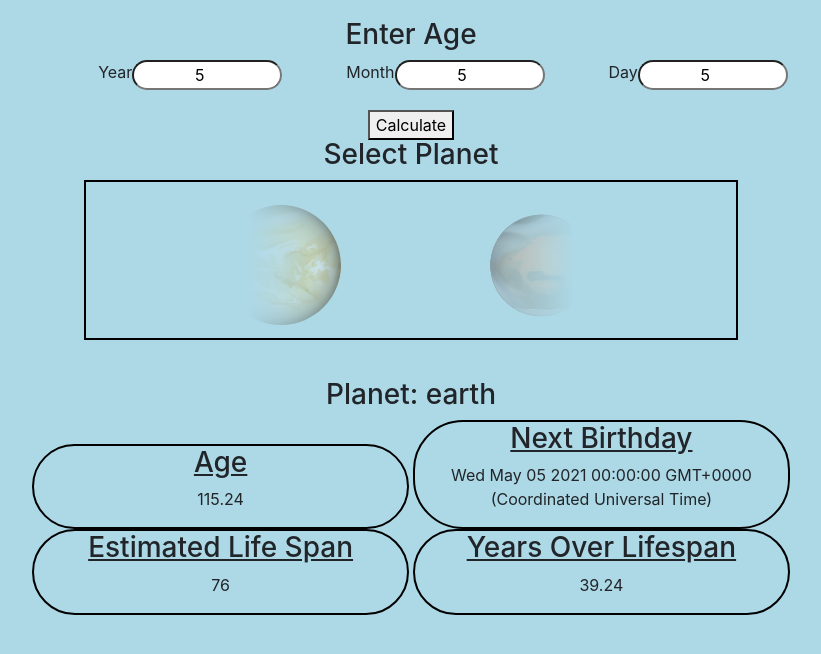
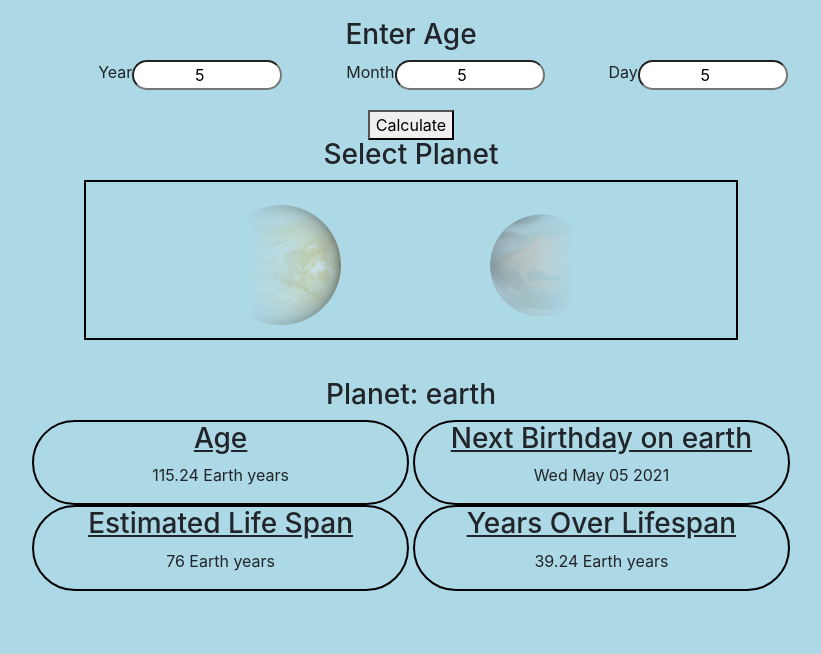
Before and after one commit to JJohan-work/GalacticAge, a website built with webpack: page src/index.html in a window 1280 px wide. Both pictures are taken after typing "5", "5", "5" into the empty fields and a click on the button "Calculate". Shown: the part 70-724 px from the top of the page, without its empty margins (229-1050 px from the left). Built offline with nearby package versions, Linux system fonts and the light colour scheme; files whose address does not match are found by name.

Commit message:
update UI with year names, lifespan and template literals

```diff
--- a/src/index.html
+++ b/src/index.html
@@ -40,7 +40,7 @@
       <p></p>
     </div>
     <div id="nextBirthday">
-      <h3>Next Birthday</h3>
+      <h3></h3>
       <p></p>
     </div>
     <div id="lifespan">
@@ -48,7 +48,7 @@
       <p></p>
     </div>
     <div id="timeLeft">
-      <h3>Time Left</h3>
+      <h3></h3>
       <p></p>
     </div>
   </div>
--- a/src/js/display.js
+++ b/src/js/display.js
@@ -30,14 +30,14 @@ export default class Display {
       "7":"neptune"
     };
     this.belongTo = {
-      "0":"mercurian",
-      "1":"venusian",
-      "2":"earthen",
-      "3":"martian",
-      "4":"jovian",
-      "5":"saturnian",
-      "6":"uranian",
-      "7":"neptunian"
+      "0":"Mercurian",
+      "1":"Venusian",
+      "2":"Earth",
+      "3":"Martian",
+      "4":"Jovian",
+      "5":"Saturnian",
+      "6":"Uranian",
+      "7":"Neptunian"
     };
     this.position = 2;
   }
@@ -48,6 +48,10 @@ export default class Display {
     } else if (!direction && this.position > 0) {
       this.position = this.position - 1;
     }
+  }
+
+  getUnit() {
+    return this.belongTo[this.position];
   }
 
   getPlanet() {
--- a/src/main.js
+++ b/src/main.js
@@ -36,13 +36,16 @@ function drawOutput(planet, display) {
   const planetName = display.getPlanet();
   $("#output>#planetSelected").html(`Planet: ${planetName}`);
 
-  $("#output>#ageout>p").html(planet.convertAge(planetName));
-  $("#output>#nextBirthday>p").html(planet.getNextBirthday(planetName));
-  $("#output>#lifespan>p").html(planet.getLifeSpan(planetName));
+  $("#output>#ageout>p").html(`${planet.convertAge(planetName)} ${display.getUnit()} years`);
+
+  $("#output>#nextBirthday>h3").html(`Next Birthday on ${display.getPlanet()}`);
+  $("#output>#nextBirthday>p").html(String(planet.getNextBirthday(planetName)).slice(0,15));
+
+  $("#output>#lifespan>p").html(`${planet.getLifeSpan(planetName)} ${display.getUnit()} years`);
 
   const expectancy = planet.getTimeLeft(planetName);
   $("#output>#timeLeft>h3").html(`Years ${expectancy[1] ? "Over" : "Under"} Lifespan`);
-  $("#output>#timeLeft>p").html(expectancy[0]);
+  $("#output>#timeLeft>p").html(`${expectancy[0]} ${display.getUnit()} years`);
 }
 
 function main() {
```
